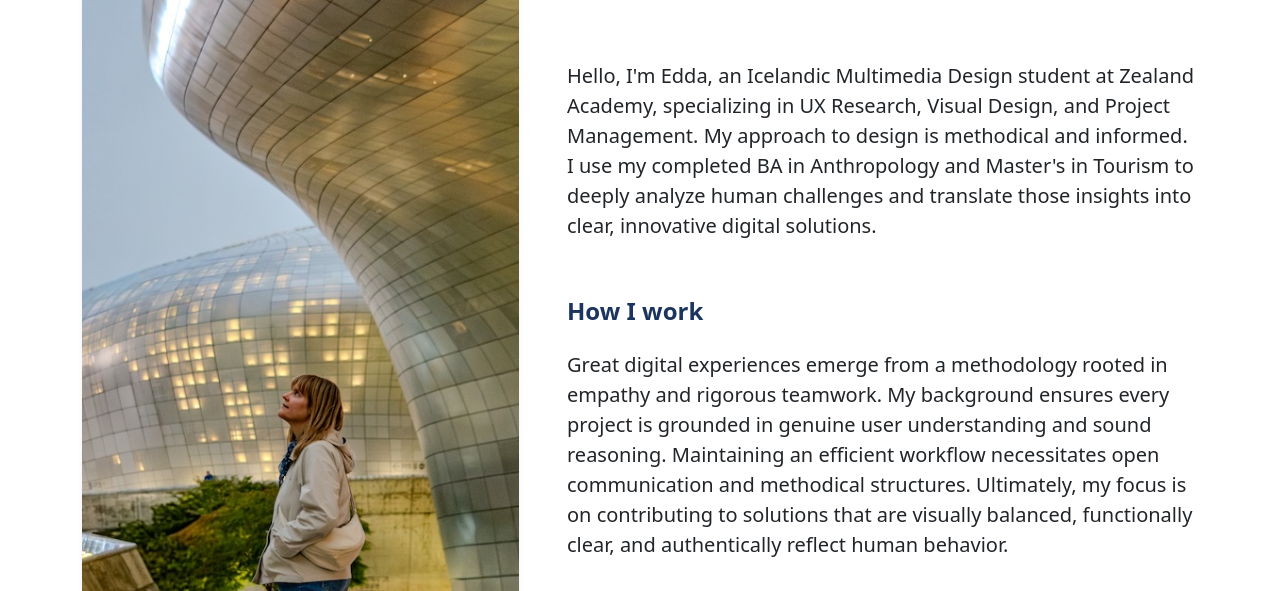
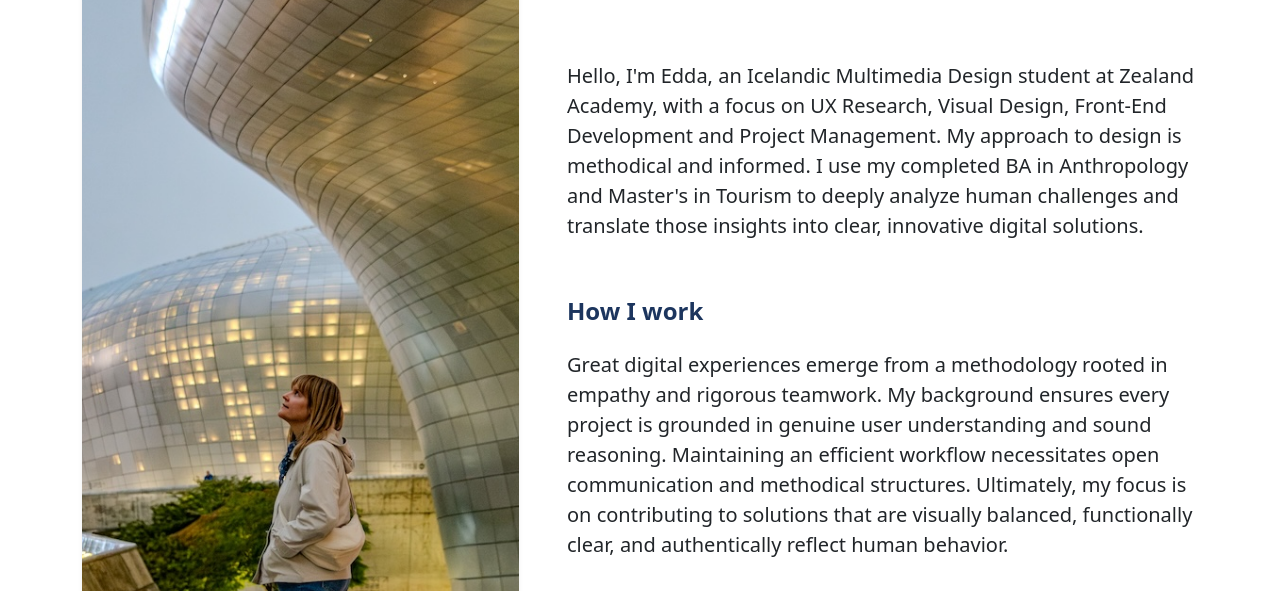
Before and after one commit to eddaosk/portfolio, a website: page about.html in a window 1280 px wide. Shown: the part 209-800 px from the top of the page. Drawn offline with nearby package versions, Linux system fonts and the light colour scheme.

Commit message:
about text update.

```diff
--- a/about.html
+++ b/about.html
@@ -51,7 +51,7 @@
                     </div>
                     <div class="col-md-7">
                         <h1 class="mt-0">About me</h1>
-                        <p class="fs-5 mb-4">Hello, I'm Edda, an Icelandic Multimedia Design student at Zealand Academy, specializing in UX Research, Visual Design, and Project Management. My approach to design is methodical and informed. I use my completed BA in Anthropology and Master's in Tourism to deeply analyze human challenges and translate those insights into clear, innovative digital solutions.</p>
+                        <p class="fs-5 mb-4">Hello, I'm Edda, an Icelandic Multimedia Design student at Zealand Academy, with a focus on UX Research, Visual Design, Front-End Development and Project Management. My approach to design is methodical and informed. I use my completed BA in Anthropology and Master's in Tourism to deeply analyze human challenges and translate those insights into clear, innovative digital solutions.</p>
 
                         <h2>How I work</h2>
                         <p class="fs-5 mb-4">Great digital experiences emerge from a methodology rooted in empathy and rigorous teamwork. My background ensures every project is grounded in genuine user understanding and sound reasoning. Maintaining an efficient workflow necessitates open communication and methodical structures. Ultimately, my focus is on contributing to solutions that are visually balanced, functionally clear, and authentically reflect human behavior.</p>
```
